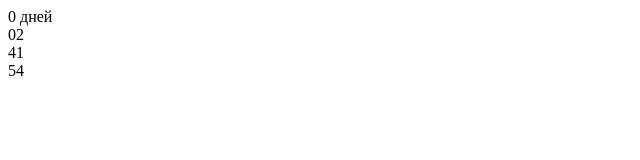
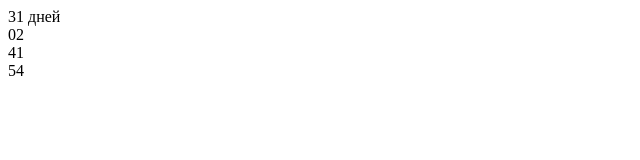
Before and after one commit to slabnevitch/timer, a plain HTML site: page index.html in a window 1280 px wide. Shown: the full height of the page, 0-640 px from the left. Drawn offline with nearby package versions, Linux system fonts and the light colour scheme.

Commit message:
end date change

```diff
--- a/index.html
+++ b/index.html
@@ -94,7 +94,7 @@
         }
     };
     if(jQuery('.timer-window__conuter').length > 0){
-        saleTimer(new Date(parseISOSimple('2021-07-25 21:00:00'))).init();
+        saleTimer(new Date(parseISOSimple('2021-08-25 21:00:00'))).init();
         setTimeout(function () {
             jQuery('.timer-window__center').removeClass('hidden_my')
         },1000)
```
